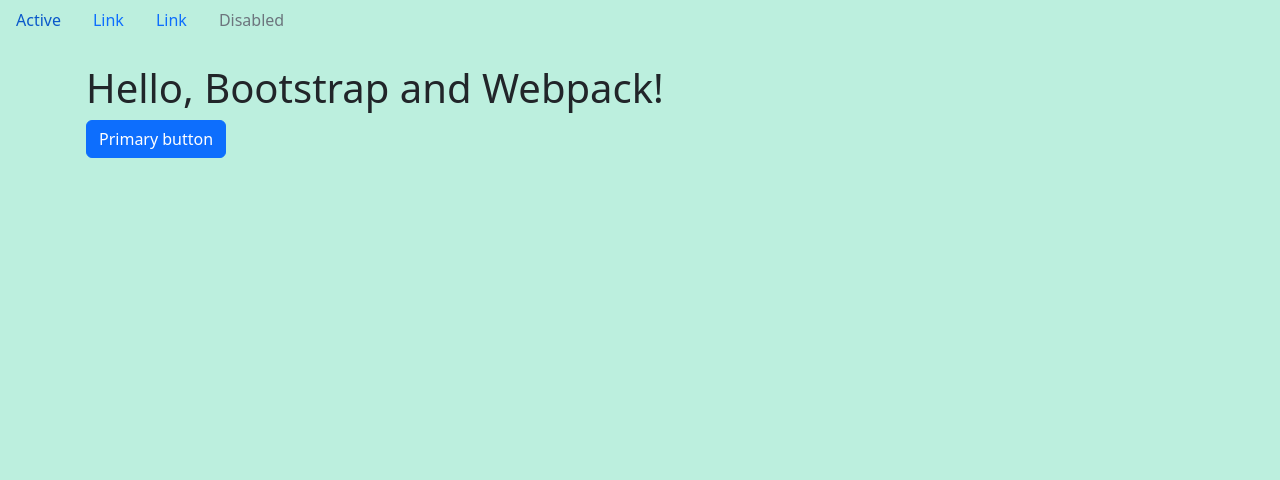
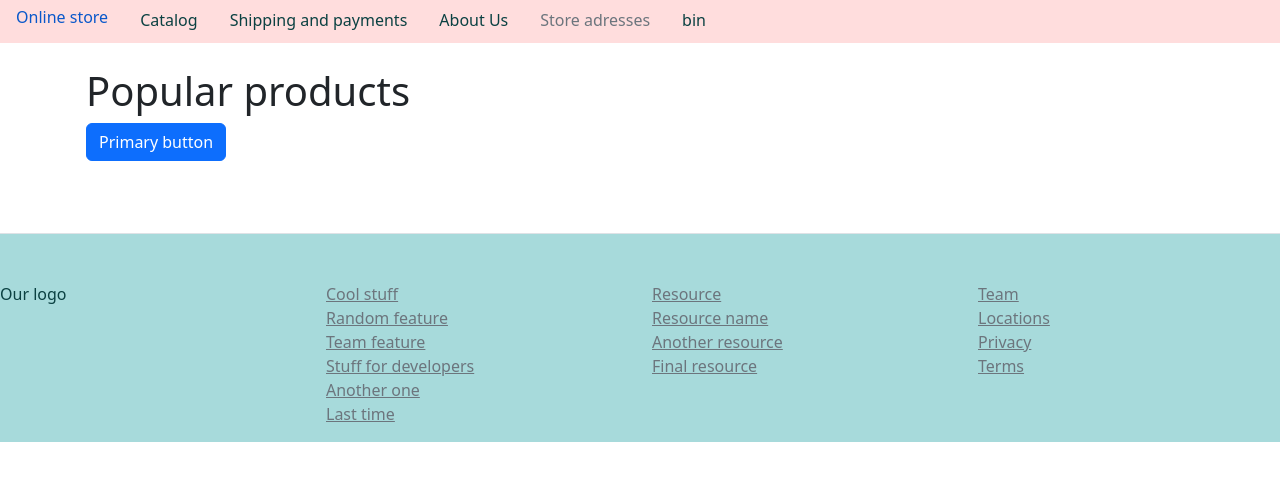
Before and after one commit to yusia/online-store, a website built with webpack: page index.html in a window 1280 px wide. Built offline with nearby package versions, Linux system fonts and the light colour scheme.

Commit message:
feat: add temp template

```diff
--- a/index.html
+++ b/index.html
@@ -10,16 +10,58 @@
 </head>
 
 <body>
+  <header>
     <nav class="nav">
-        <a class="nav-link active" aria-current="page" href="#">Active</a>
-        <a class="nav-link" href="#">Link</a>
-        <a class="nav-link" href="#">Link</a>
-        <a class="nav-link disabled">Disabled</a>
+      <h1 class="nav-link">Online store</h1>
+
+      <a class="nav-link active" aria-current="page" href="#">Catalog</a>
+      <a class="nav-link" href="#">Shipping and payments</a>
+      <a class="nav-link" href="#">About Us</a>
+      <a class="nav-link disabled">Store adresses</a>
+      <div class="nav-link">bin</div>
     </nav>
+  </header>
+
   <div class="container py-4 px-3 mx-auto">
-        <h1>Hello, Bootstrap and Webpack!</h1>
+    <main>
+      <h1>Popular products</h1>
+    </main>
     <button class="btn btn-primary">Primary button</button>
+
   </div>
+  <footer class="pt-4 my-md-5 pt-md-5 border-top">
+    <div class="row">
+      <div class="col-12 col-md">
+        Our logo
+      </div>
+      <div class="col-6 col-md">
+        <ul class="list-unstyled text-small">
+          <li><a class="text-muted" href="#">Cool stuff</a></li>
+          <li><a class="text-muted" href="#">Random feature</a></li>
+          <li><a class="text-muted" href="#">Team feature</a></li>
+          <li><a class="text-muted" href="#">Stuff for developers</a></li>
+          <li><a class="text-muted" href="#">Another one</a></li>
+          <li><a class="text-muted" href="#">Last time</a></li>
+        </ul>
+      </div>
+      <div class="col-6 col-md">
+        <ul class="list-unstyled text-small">
+          <li><a class="text-muted" href="#">Resource</a></li>
+          <li><a class="text-muted" href="#">Resource name</a></li>
+          <li><a class="text-muted" href="#">Another resource</a></li>
+          <li><a class="text-muted" href="#">Final resource</a></li>
+        </ul>
+      </div>
+      <div class="col-6 col-md">
+        <ul class="list-unstyled text-small">
+          <li><a class="text-muted" href="#">Team</a></li>
+          <li><a class="text-muted" href="#">Locations</a></li>
+          <li><a class="text-muted" href="#">Privacy</a></li>
+          <li><a class="text-muted" href="#">Terms</a></li>
+        </ul>
+      </div>
+    </div>
+  </footer>
 </body>
 
 </html>
--- /dev/null
+++ b/src/scss/abstract/constants.scss
@@ -0,0 +1,5 @@
+$background1:#A7DADB;
+$background2:#FFDDDD;
+$highlight:#FFE147;
+$font_color1: #0B4142;
+$font_color2: #262035;
--- /dev/null
+++ b/src/scss/overrides.scss
@@ -0,0 +1,10 @@
+nav {
+  background-color: $background2;
+}
+footer {
+  background-color: $background1;
+  color: $font_color1;
+}
+.nav-link{
+  color: $font_color1;
+}
--- a/src/scss/styles.scss
+++ b/src/scss/styles.scss
@@ -1,4 +1,3 @@
 @import "~bootstrap/scss/bootstrap";
-body{
-  background-color:rgb(188, 239, 222);
-}
+@import "./abstract/constants.scss";
+@import "./overrides.scss";
```
Lines whose indentation alone changed are shown as unchanged.
